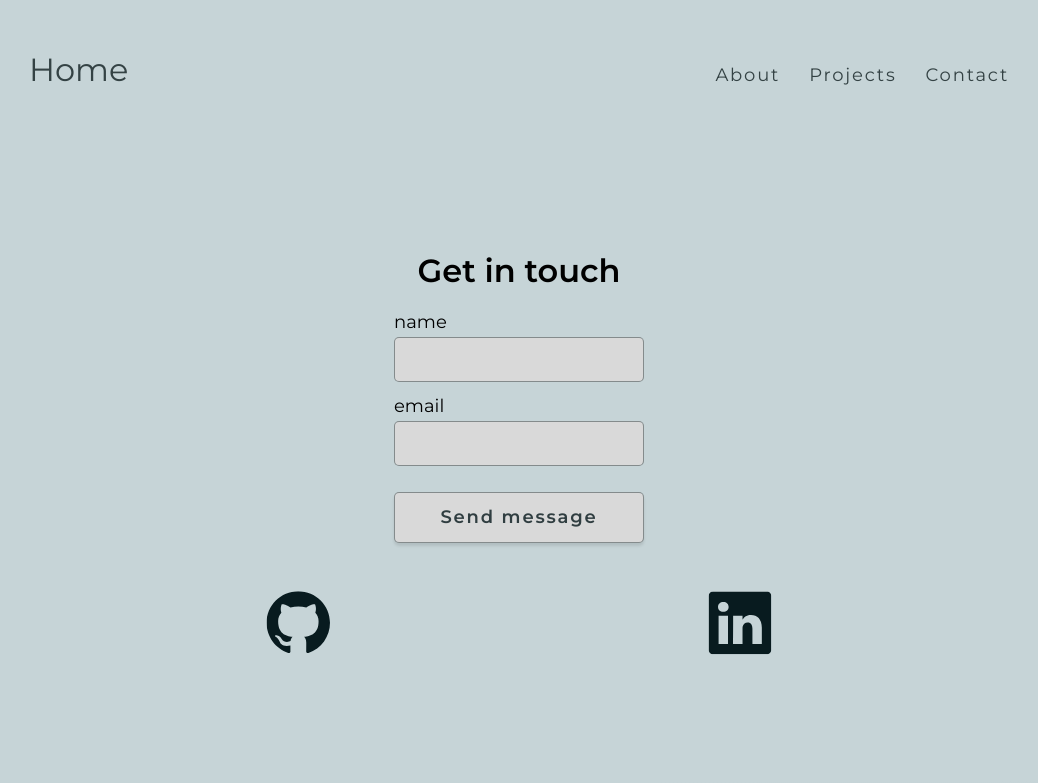
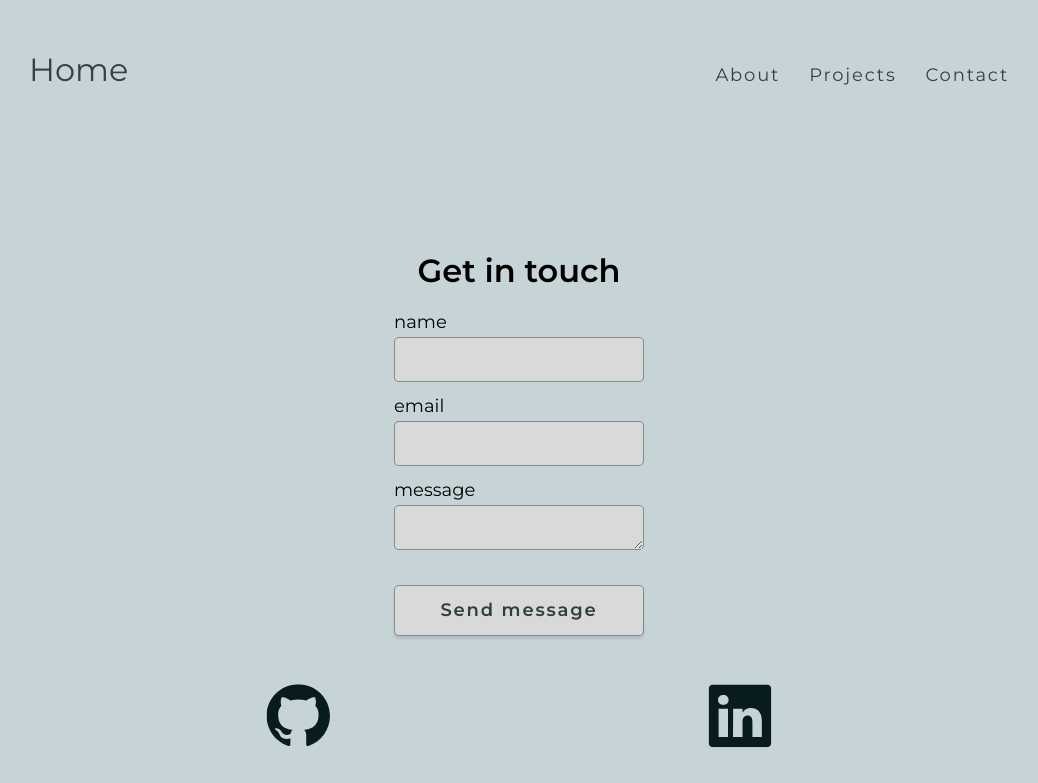
Before and after one commit to Stokoloko89/my_site, a SvelteKit app: page /contact in a window 1280 px wide. Shown: the top 783 px of the page, without its empty margins (121-1159 px from the left). Built offline with nearby package versions, Linux system fonts and the light colour scheme; no server answers.

Commit message:
added message text area

```diff
--- a/src/lib/messages.js
+++ b/src/lib/messages.js
@@ -1,8 +1,8 @@
 import { supabaseClient } from '../utils/client';
 
 // @ts-ignore
-export async function createNewMessage({ name, email }) {
-	let { error, data } = await supabaseClient.from('profiles').insert([{ name, email }]);
+export async function createNewMessage({ message, name, email }) {
+	let { error, data } = await supabaseClient.from('profiles').insert([{ name, email, message }]);
 
 	if (error) {
 		throw error;
--- a/src/routes/contact/+page.svelte
+++ b/src/routes/contact/+page.svelte
@@ -30,12 +30,16 @@
 	let email;
 	/**
 	 */
+	/**
+	 * @type {string}
+	 */
+	let message;
 
 	function submittedForm() {
-		createNewMessage({ name, email });
-
+		createNewMessage({ message, name, email });
 		name = '';
 		email = '';
+		message = '';
 		messageSent = true;
 		setTimeout(() => {
 			messageSent = false;
@@ -58,18 +62,19 @@
 				>name
 				<input type="text" name="name" id="name" bind:value={name} minlength="3" required />
 			</label>
-			<div class="text-inputs">
 			<label for="email"
 				>email
 				<input type="email" name="email" id="email" bind:value={email} required />
 			</label>
-
+			<label for="textarea">
+				message
+				<textarea name="textarea" id="textarea" bind:value={message} cols="30" rows="10" />
+			</label>
 			{#if messageSent}
 				<input type="submit" class="send-message" value="Message sent!!" />
 			{:else}
 				<input type="submit" class="send-message" value="Send message" />
 			{/if}
-			</div>
 		</div>
 	</form>
 
@@ -194,6 +199,18 @@
 		font-size: 16px;
 		transition: 0.5s;
 	}
+	.contact-form textarea {
+		width: 250px;
+		height: 45px;
+		background: #d9d9d9;
+		/* Input Stroke */
+
+		border: 1px solid rgba(48, 62, 65, 0.5);
+		border-radius: 5px;
+		padding: 10px;
+		font-size: 16px;
+		transition: 0.5s;
+	}
 
 	.text-inputs {
 		display: flex;
```
Also changed, not shown: package.json (+9 -9 lines), 1 other file (tests, documents, lock files or other folders). Lines whose indentation alone changed are shown as unchanged.
